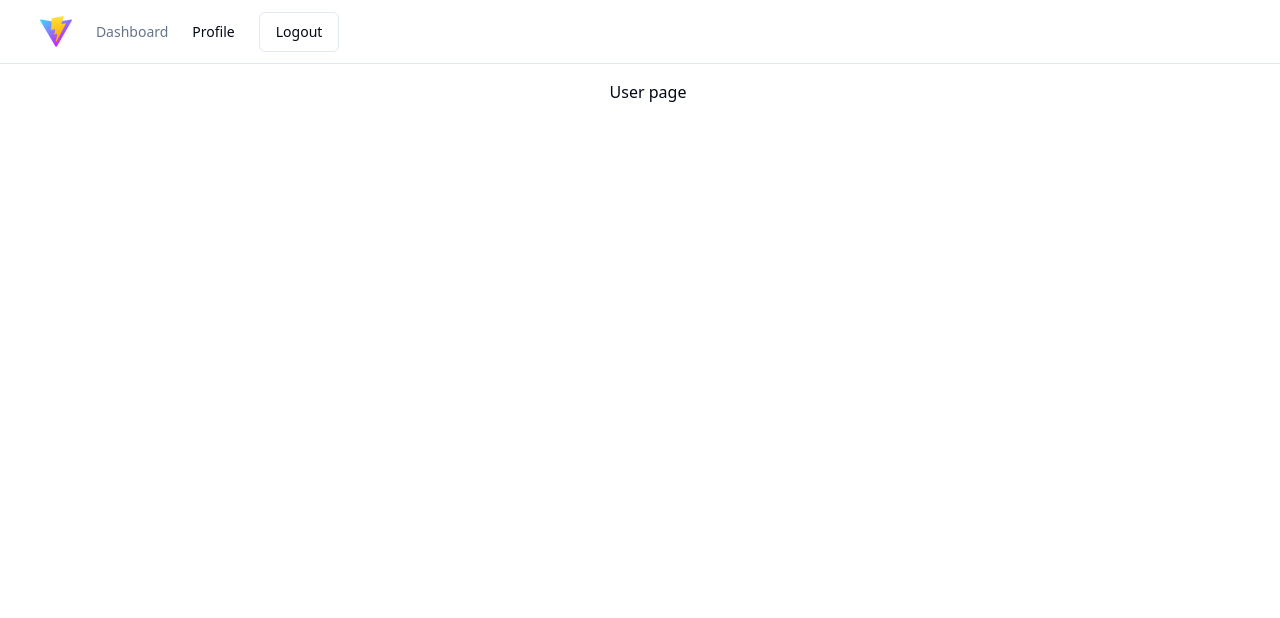
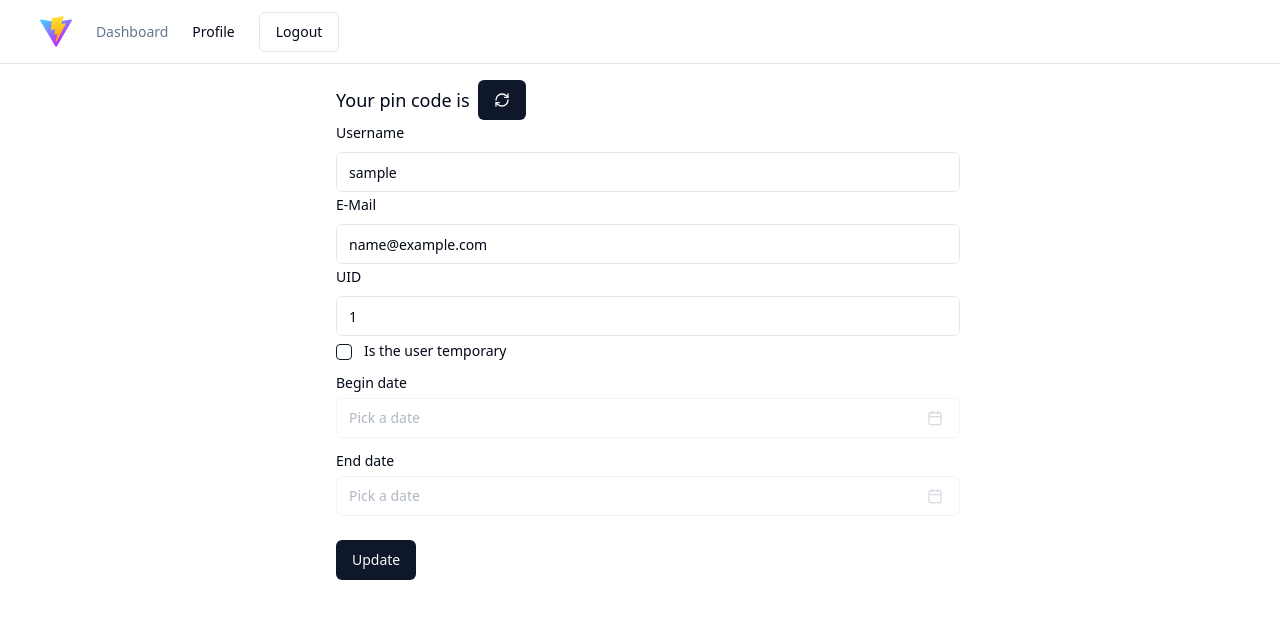
Before and after one commit to UENDIMUCA/IntelliSecure-Lock-System, a React (Vite) app in the folder frontend/: page /profile in a window 1280 px wide. Shown: the top 618 px of the page. Built offline with nearby package versions, Linux system fonts and the light colour scheme; sample sign-in values are in the browser's storage.

Commit message:
refresh logged user for pin code

```diff
--- a/frontend/src/components/UserInfoForm.tsx
+++ b/frontend/src/components/UserInfoForm.tsx
@@ -10,7 +10,7 @@ import {CreateUserSchema, UpdateUserQuery, User} from "@/lib/types.ts";
 import {Checkbox} from "@/components/ui/checkbox.tsx";
 import apiClient from "@/lib/apiClient.ts";
 import {PopoverDialog, PopoverContent, PopoverTrigger} from "@/components/ui/popoverDialog";
-import {cn} from "@/lib/utils.ts";
+import {cn, getLoggedUser} from "@/lib/utils.ts";
 import {CalendarIcon} from "lucide-react";
 import {Calendar} from "@/components/ui/calendar.tsx";
 
@@ -52,6 +52,9 @@ export default function UserInfoForm({refresh, setOpen, user = undefined} : Form
         .then((res) => {
           toast({description: `User ${res.data.username} updated`});
           refresh();
+          if (res.data.id == getLoggedUser()?.id) {
+            localStorage.setItem("user", JSON.stringify(res.data));
+          }
         })
         .catch((err) => {
           console.log(err);
--- a/frontend/src/lib/utils.ts
+++ b/frontend/src/lib/utils.ts
@@ -1,25 +1,39 @@
 import { type ClassValue, clsx } from "clsx"
 import { twMerge } from "tailwind-merge"
 import {User} from "@/lib/types.ts";
+import apiClient from "@/lib/apiClient.ts";
+
 
 export function cn(...inputs: ClassValue[]) {
   return twMerge(clsx(inputs))
 }
 
-export function getLoggedUser(): User | null {
+export function getLoggedUser(): User | undefined {
   const user = localStorage.getItem("user");
   if (user){
     return JSON.parse(user);
   }
-  return null;
+  return undefined;
+}
+
+export function refreshLoggedUser() {
+  apiClient.get(`/api/users/${getLoggedUser()?.id}`)
+    .then((res) => {
+      if (res.data) {
+        localStorage.setItem("user", JSON.stringify(res.data.user));
+      }
+    })
+    .catch((err) => {
+      console.log(err);
+    })
 }
 
 export function isLogged(): boolean {
-  return getLoggedUser() !== null;
+  return getLoggedUser() !== undefined;
 }
 
 export function isAdmin(): boolean {
-  const user: User | null = getLoggedUser();
+  const user: User | undefined = getLoggedUser();
   if (user){
     return user.isAdmin;
   }
--- a/frontend/src/pages/UserPage.tsx
+++ b/frontend/src/pages/UserPage.tsx
@@ -1,7 +1,28 @@
+import UserInfoForm from "@/components/UserInfoForm.tsx";
+import {getLoggedUser, refreshLoggedUser} from "@/lib/utils.ts";
+import {useState} from "react";
+import {User} from "@/lib/types.ts";
+import {Button} from "@/components/ui/button.tsx";
+import {RefreshCw} from "lucide-react";
+
 const UserPage = () => {
+  const [user, setUser] = useState<User|undefined>(getLoggedUser());
+  const [open, setOpen] = useState<boolean>(false);
+
+  const refresh = () => {
+    refreshLoggedUser();
+    setUser(getLoggedUser());
+  };
+
+  open.valueOf();
+
   return (
-    <div>
-      <p>User page</p>
+    <div className={"w-full md:w-1/2 px-2"}>
+      <div className={"flex flex-row items-center"}>
+        <p className={"text-lg mr-2"}>Your pin code is {user?.pincode}</p>
+        <Button onClick={refresh}><RefreshCw/></Button>
+      </div>
+      <UserInfoForm refresh={refresh} setOpen={setOpen} user={user}/>
     </div>
   );
 }
```
